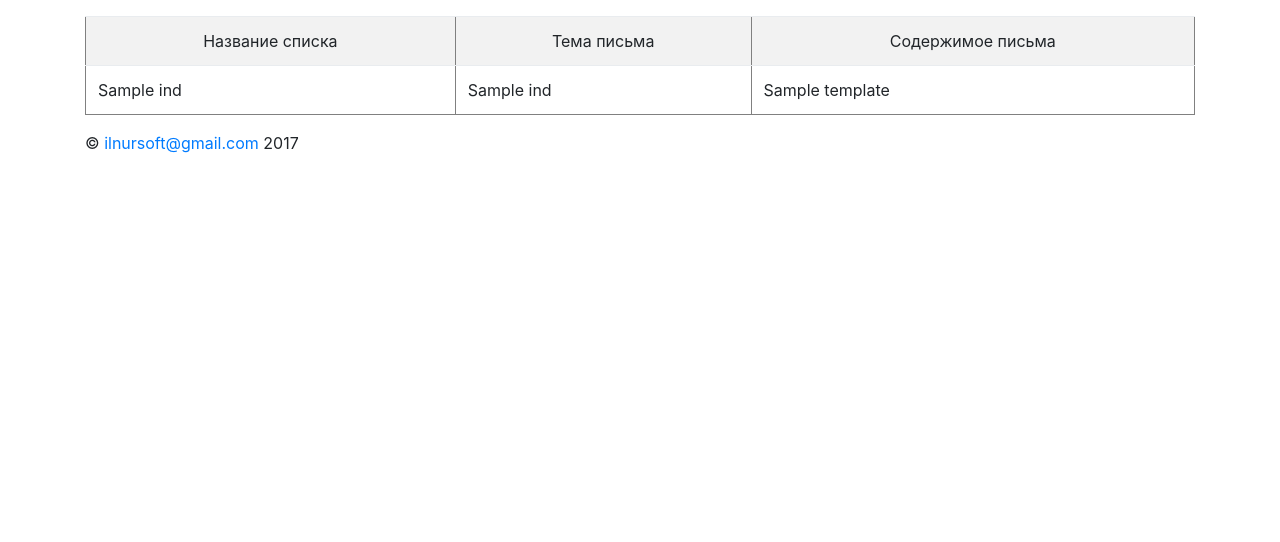
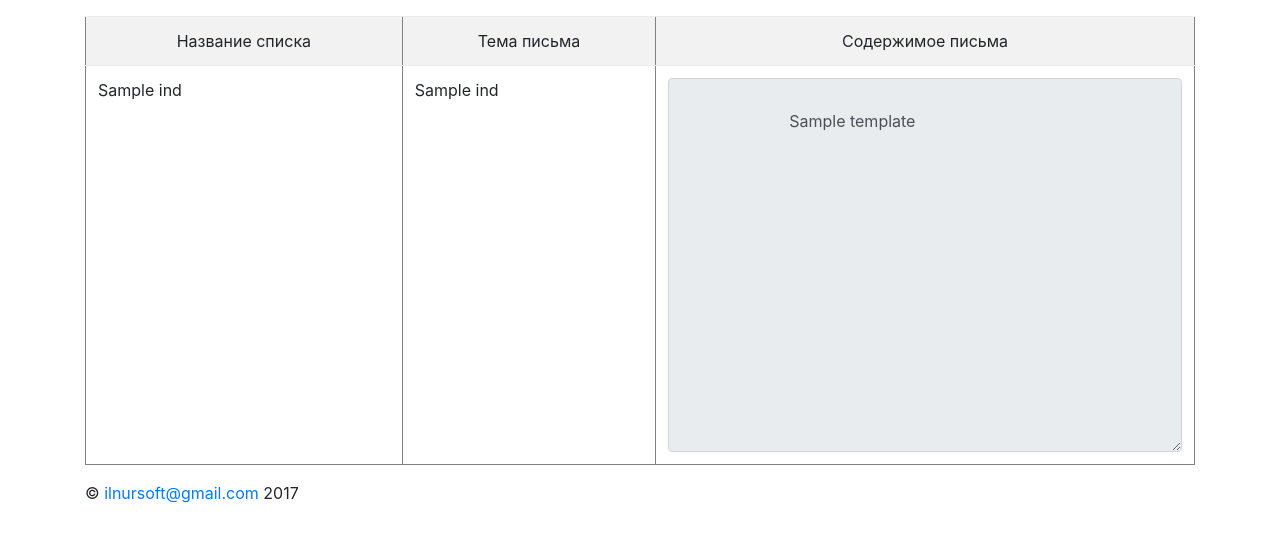
Before and after one commit to kaefik/py-ui-send-mail, a Flask app: template app/templates/view-templatemail.html in a window 1280 px wide. Shown: the part 42-584 px from the top of the page. Run offline with Flask 2, Linux system fonts and the light colour scheme; the template is opened without the code that fills it: most values are stand-ins (such as "Sample title", 1, 10 or a date in 2020); parts of the project's set-up code (start-up, migrations or seed data) failed here and were passed over; some libraries are stand-ins or nearby versions.

Commit message:
fix вывода списка шаблонов писем

```diff
--- a/app/templates/view-templatemail.html
+++ b/app/templates/view-templatemail.html
@@ -17,9 +17,12 @@
                 <tr>
                     <td>{{ ind["name"] }}</td>
                     <td>{{ ind["subject"] }}</td>
-                    <td>{{ ind["template"] }}</td>
+                    <td>
+                        <textarea class="form-control" rows="15%" disabled="true">
+                        {{ ind["template"] }}
+                        </textarea>
+                    </td>
                 </tr>
-
         {% endfor %}
         <table>
 </p>
```
Also changed, not shown: 1 other file.
